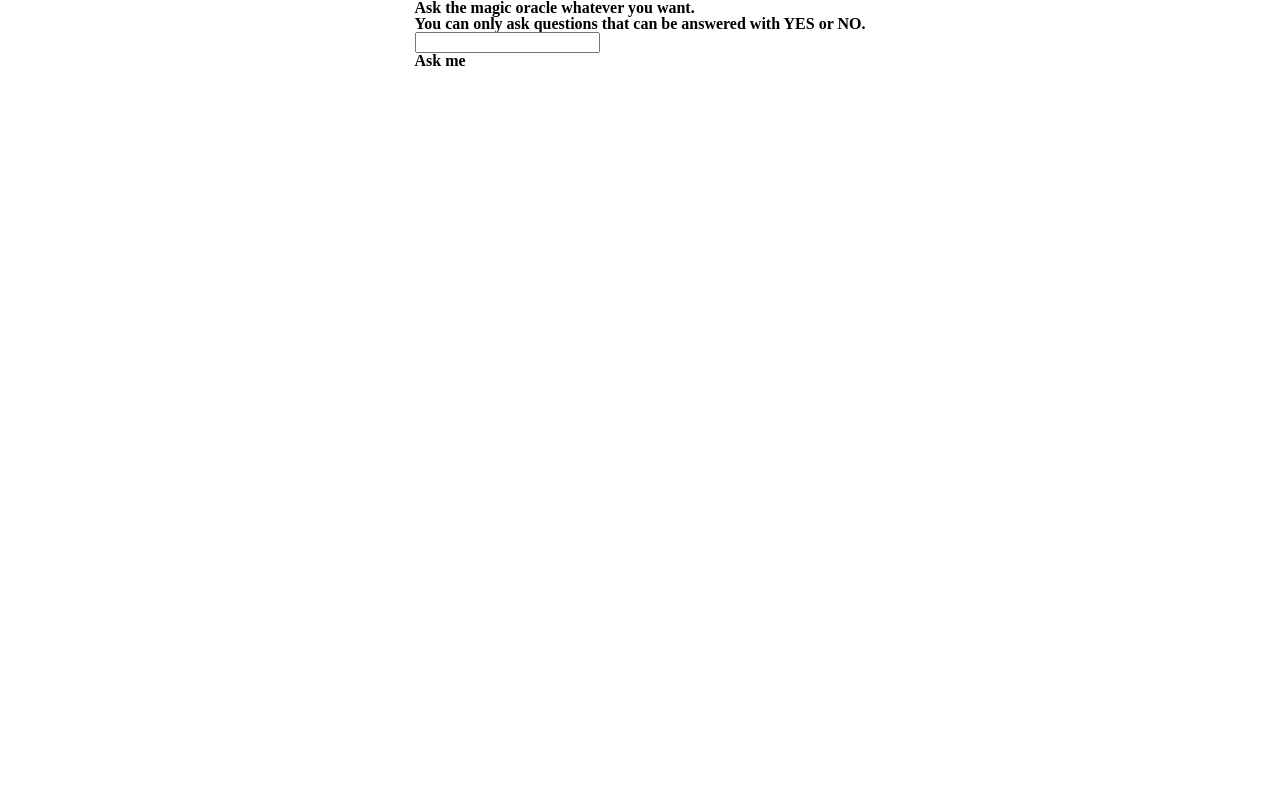
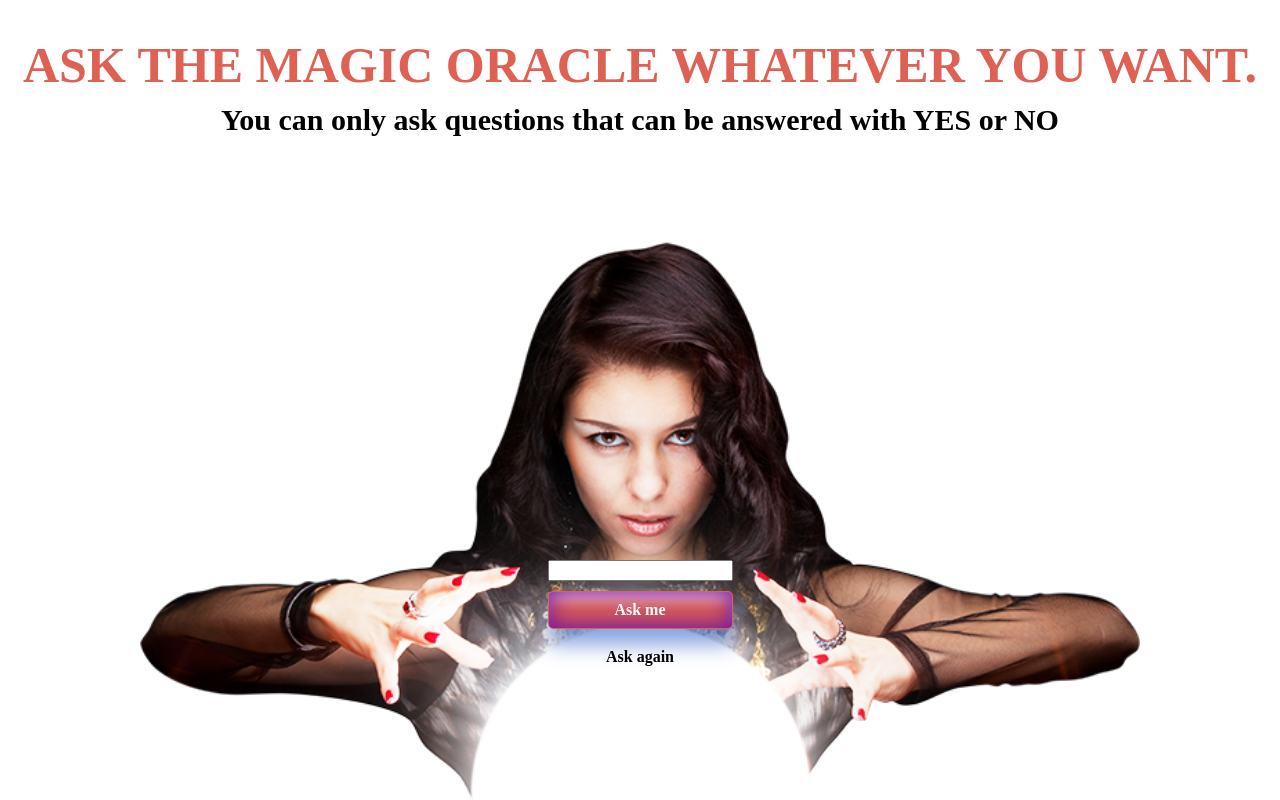
Before and after one commit to dovilepalavinskaite/oracle-game, a plain HTML site: page index.html in a window 1280 px wide. Shown: the top 800 px of the page. Drawn offline with Linux system fonts and the light colour scheme.

Commit message:
CSS styles added

```diff
--- a/assets/css/style.css
+++ b/assets/css/style.css
@@ -1,10 +1,54 @@
 .oracle-wrapper {
 	display: flex;
 	width: 100%;
-	align-items: center;
-  	justify-content: center
+  	justify-content: center;
+  	text-align: center;
+}
+
+.fortune-teller img {
+	max-width: 1000px;
+	width: 100%;
 }
 
 .oracle-content-wrapper {
+	top: 70%;
+	position: absolute;
+}
+
+h1 {
+	font-size: 50px;
+	text-transform: uppercase;
+	margin-top: 40px;
+	margin-bottom: 15px;
+	color: #DF6153;
+}
+
+h2 {
+	font-size: 30px;
+}
+
+
+.oracle-button {
+	margin-top: 10px;
+	margin-bottom: 20px;
+	color: #fff;
+	cursor: pointer;
+	padding: 10px 20px;
+	border-radius: 5px;
+	border: 1px solid #DF6153;
+	background-image: linear-gradient(-180deg, #DF6153 0%, #DF6153 100%);
+	box-shadow: 0 1rem 1.25rem 0 rgba(22,75,195,0.50),
+				0 -0.25rem 1.5rem rgba(110, 15, 155, 1) inset,
+				0 0.75rem 0.5rem rgba(255,255,255, 0.4) inset,
+				0 0.25rem 0.5rem 0 rgba(180, 70, 207, 1) inset;
+	}
 
 }
+
+.question-repeat {
+
+}
+
+.oracle-answer span {
+	font-size: 50px;
+}
--- a/index.html
+++ b/index.html
@@ -11,15 +11,19 @@
 </head>
 <body>
 	<div class="oracle-wrapper">
+		<div class="fortune-teller">
+			<h1>Ask the magic oracle whatever you want.</h1>
+			<h2>You can only ask questions that can be answered with YES or NO</h2>
+			<img src="assets/images/fortune-teller.png" alt="Fortune teller">
+		</div>
 		<div class="oracle-content-wrapper">
-			<h1>Ask the magic oracle whatever you want.</h1>
-			<h2>You can only ask questions that can be answered with YES or NO.</h2>
 			<div>
 				<input type="text" id="oracle-question">
 				<div class="oracle-button"><h5>Ask me</h5></div>
 			</div>
 			<div class="question-repeat"></div>
 			<div class="oracle-answer"></div>
+			<div class="ask-again-btn"><h5>Ask again</h5></div>
 		</div>
 	</div>
 <script src="https://kit.fontawesome.com/a076d05399.js"></script>
--- a/scripts/script.js
+++ b/scripts/script.js
@@ -20,7 +20,7 @@ $(document).ready(function(){
 	$("input[type='text']").keypress(function(event){
 		if(event.which === 13){
 			if (customerQuestion.length) {
-				var customerQuestion = $(this).val();
+				let customerQuestion = $(this).val();
 				$(".question-repeat").append("<span>" + customerQuestion + "</span>");
 				randomAnswerGenerator();
 			}
@@ -34,4 +34,12 @@ $(document).ready(function(){
 		$(".oracle-answer").append("<span>" + randAnsw + "</span>");
 	}
 
+	// $(".ask-again-btn").click(function() {
+	// 	let customerQuestion = $("input[type='text']").val("");
+	// });
+
+	function resetQuestion() {
+		customerQuestion = "";
+	}
+
 });
```
Also changed, not shown: assets/images/fortune-teller.png (added).
